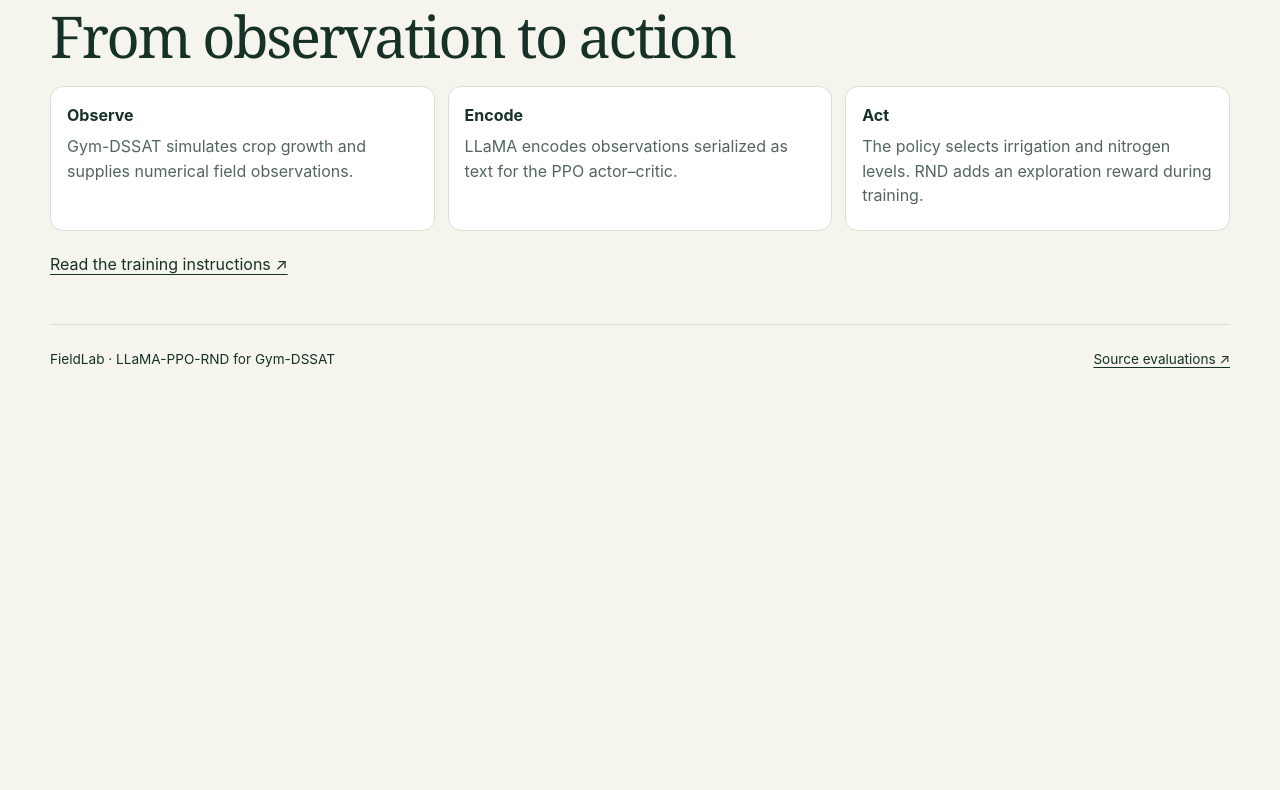
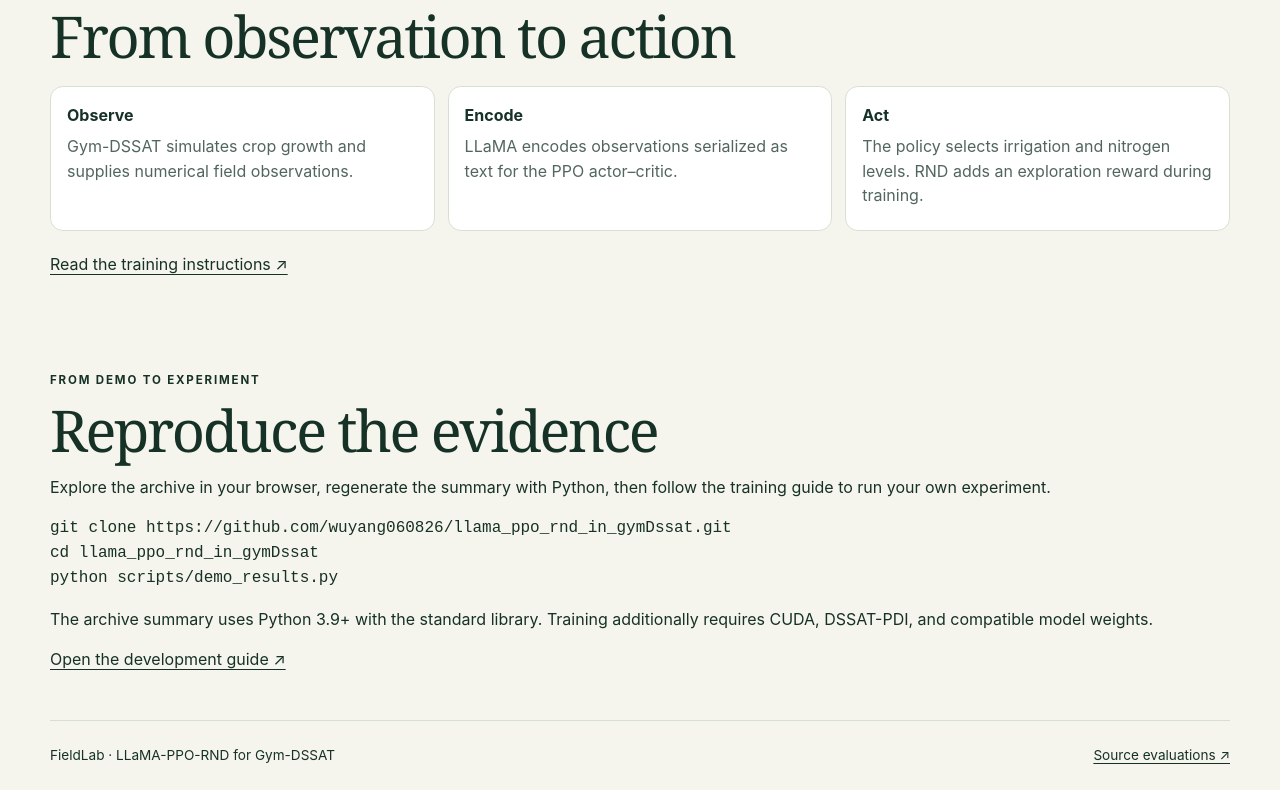
Before and after one commit to wuyang060826/llama_ppo_rnd_in_gymDssat, a plain HTML site: page docs/fieldlab/index.html in a window 1280 px wide. Shown: the part 1649-2439 px from the top of the page. Before the commit the page ends 2043 px from the top, so only its background shows below. Drawn offline with Linux system fonts and the light colour scheme.

Commit message:
Review 01: Add a reproduction section and navigation entry.

```diff
--- a/docs/fieldlab/index.html
+++ b/docs/fieldlab/index.html
@@ -13,7 +13,7 @@
 <body>
 <a class="skip" href="#explore">Skip to explorer</a>
 <header>
-<nav aria-label="Main navigation"><a class="brand" href="#">◈ FieldLab</a><div><a href="#explore">Explore</a><a href="#method">Method</a><a href="https://github.com/wuyang060826/llama_ppo_rnd_in_gymDssat">GitHub ↗</a></div></nav>
+<nav aria-label="Main navigation"><a class="brand" href="#">◈ FieldLab</a><div><a href="#explore">Explore</a><a href="#method">Method</a><a href="#reproduce">Reproduce</a><a href="https://github.com/wuyang060826/llama_ppo_rnd_in_gymDssat">GitHub ↗</a></div></nav>
 <div class="hero">
 <p class="eyebrow">GYM-DSSAT RESEARCH DEMO</p>
 <h1>How does a crop<br>policy <em>trade off?</em></h1>
@@ -48,6 +48,15 @@
 <ol class="method"><li><h3>Observe</h3><p>Gym-DSSAT simulates crop growth and supplies numerical field observations.</p></li><li><h3>Encode</h3><p>LLaMA encodes observations serialized as text for the PPO actor–critic.</p></li><li><h3>Act</h3><p>The policy selects irrigation and nitrogen levels. RND adds an exploration reward during training.</p></li></ol>
 <a href="https://github.com/wuyang060826/llama_ppo_rnd_in_gymDssat/blob/main/README.md#training">Read the training instructions ↗</a>
 </section>
+<section id="reproduce" aria-labelledby="reproduce-title">
+<p class="eyebrow">FROM DEMO TO EXPERIMENT</p><h2 id="reproduce-title">Reproduce the evidence</h2>
+<p>Explore the archive in your browser, regenerate the summary with Python, then follow the training guide to run your own experiment.</p>
+<pre><code>git clone https://github.com/wuyang060826/llama_ppo_rnd_in_gymDssat.git
+cd llama_ppo_rnd_in_gymDssat
+python scripts/demo_results.py</code></pre>
+<p>The archive summary uses Python 3.9+ with the standard library. Training additionally requires CUDA, DSSAT-PDI, and compatible model weights.</p>
+<a href="https://github.com/wuyang060826/llama_ppo_rnd_in_gymDssat/blob/main/docs/fieldlab/DEVELOPMENT.md">Open the development guide ↗</a>
+</section>
 </main>
 <footer><span>FieldLab · LLaMA-PPO-RND for Gym-DSSAT</span><a href="https://github.com/wuyang060826/llama_ppo_rnd_in_gymDssat/blob/main/test/val_proj/batch_val_results_0417/batch_validation_results_20260419_053122.csv">Source evaluations ↗</a></footer>
 </body>
```
Also changed, not shown: 1 other file.
